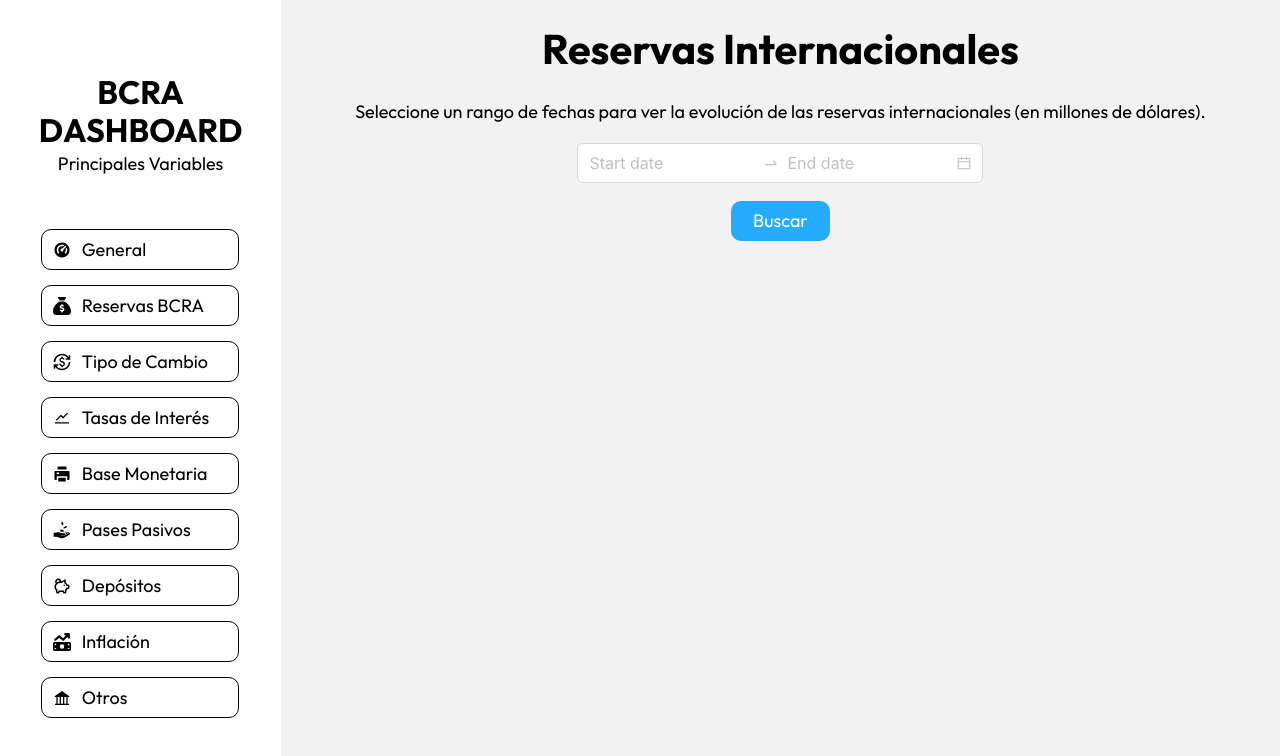
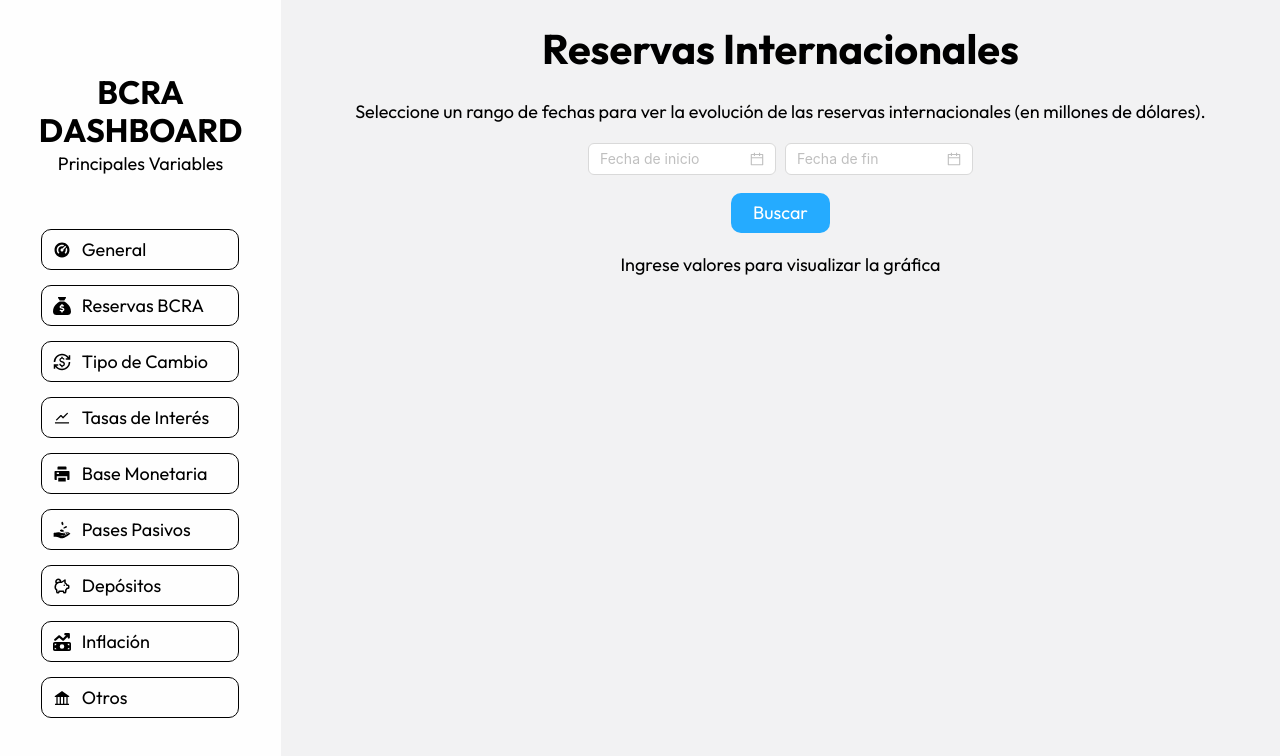
Before and after one commit to imanolgzz/bcra-mainvariables-dashboard, a Next.js app: page /reserves in a window 1280 px wide. Shown: the top 756 px of the page. Built offline with nearby package versions, Linux system fonts and the light colour scheme.

Commit message:
optimized reserves section and changed the datepicker

```diff
--- a/app/api/reserves/route.ts
+++ b/app/api/reserves/route.ts
@@ -14,13 +14,21 @@
 
   let dates: string[] = [];
   let values: number[] = [];
+
   data.results.forEach((element: { fecha: string; valor: string; }) => {
     dates.push(element.fecha);
     values.push(parseFloat(element.valor.replace('.', '')));
   });
 
-  // Convert to JSON with dates : string[] and values: number[]
+  // Si está vacío, devolver un error
+  if (dates.length === 0 || values.length === 0) {
+    return new Response(JSON.stringify({error: "No se encontraron datos en el rango de fechas proporcionado"}), {status: 404});
+  }
 
+  // Ir ordenando los datos por fecha
+  data.results.sort((a: { fecha: string; }, b: { fecha: string; }) => {
+    return new Date(a.fecha).getTime() - new Date(b.fecha).getTime();
+  });
 
   return new Response(JSON.stringify({dates, values}), {status: 200});
 }
--- a/app/reserves/page.tsx
+++ b/app/reserves/page.tsx
@@ -1,5 +1,7 @@
 'use client';
-import { DatePicker } from "antd";
+import DatePicker from "antd/es/date-picker"
+import type { DatePickerProps } from 'antd/es/date-picker/index';
+
 import styles from '@/styles/reserves.module.css';
 import dayjs from 'dayjs';
 import customParseFormat from 'dayjs/plugin/customParseFormat';
@@ -17,8 +19,6 @@
 } from 'chart.js';
 
 dayjs.extend(customParseFormat);
-
-const { RangePicker } = DatePicker;
 
 const dateFormat = 'YYYY-MM-DD';
 
@@ -45,13 +45,33 @@
 
 export default function Reserves(){
   const [isFetchingData, setIsFetchingData] = useState(false)
-  const [dates,setDates] = useState<datesProps|undefined> (undefined)
+  const [mensaje, setMensaje] = useState<string>("Ingrese valores para visualizar la gráfica")
+  const [dates,setDates] = useState<datesProps> ({
+    startDate: '',
+    endDate: ''
+  })
+
   const [reservesData, setReservesData] = useState<reservesProps|undefined> (undefined)
 
+  const handleStartDateChange: DatePickerProps['onChange'] = (date, dateString) => {
+    setDates({
+      startDate: dateString.toString(),
+      endDate: dates.endDate
+    })
+  };
+
+  const handleEndDateChange: DatePickerProps['onChange'] = (date, dateString) => {
+    setDates({
+      startDate: dates.startDate,
+      endDate: dateString.toString()
+    })
+  };
+
   const fetchReservesData = async () => {
-    if(dates === undefined){
+    if(dates.startDate === '' || dates.endDate === ''){
       return
     }
+
     setIsFetchingData(true)
     const response = await fetch('/api/reserves', {
       method: 'POST',
@@ -67,6 +87,10 @@
     if(response.status === 200){
       setReservesData(data);
       console.log(reservesData);
+      setIsFetchingData(false);
+    } else {
+      setMensaje(data.error);
+      setReservesData(undefined);
       setIsFetchingData(false);
     }
   }
@@ -85,6 +109,7 @@
       <h1>Reservas Internacionales</h1>
       <div className = {styles.generalContainer}>
         <p style={{textAlign:"center", paddingRight: "1rem", paddingLeft:"1rem"}}>Seleccione un rango de fechas para ver la evolución de las reservas internacionales (en millones de dólares).</p>
+        {/*
         <RangePicker
           onChange={(dates, dateStrings) => {
             setDates({
@@ -98,12 +123,41 @@
           minDate={dayjs('1996-01-02', dateFormat)}
           maxDate={dayjs()}
         />
+        */}
+        <div style={{display:"flex", flexWrap:"wrap", justifyContent:"center", alignItems:"center", gap:"0.5rem", padding:"0 0.8rem 0 0.8rem"}}>
+        <DatePicker
+            onChange={handleStartDateChange}
+            size="middle"
+            picker="date"
+            placement="bottomRight"
+            format={dateFormat}
+            placeholder="Fecha de inicio"
+            minDate={dayjs('1996-01-02', dateFormat)}
+            //maxDate={dayjs(dates.endDate,dateFormat)}
+            //maxDate es la fecha fin o la fecha actual, la que sea menor
+            maxDate={dayjs(dates.endDate,dateFormat) < dayjs() ? dayjs(dates.endDate,dateFormat) : dayjs()}
+          />
+          <DatePicker
+            onChange={handleEndDateChange}
+            size="middle"
+            picker="date"
+            placement="bottomLeft"
+            format={dateFormat}
+            placeholder="Fecha de fin"
+            //minDate={dayjs(dates.startDate,dateFormat)}
+            minDate={dayjs(dates.startDate,dateFormat) > dayjs('1996-01-02', dateFormat) ? dayjs(dates.startDate,dateFormat) : dayjs('1996-01-02', dateFormat)}
+            maxDate={dayjs()}
+          />
+        </div>
+
+
 
       </div>
       <div onClick={() => {fetchReservesData()}} className = {styles.searchButton}>
         Buscar
       </div>
       {isFetchingData && <p>Cargando...</p>}
+      {((reservesData === undefined) && !isFetchingData) && <p>{mensaje}</p>}
       {(!isFetchingData && reservesData) && (
         <div style={{width: "90%", height: "62%"}}>
           <Line
--- a/package.json
+++ b/package.json
@@ -11,6 +11,7 @@
   "dependencies": {
     "antd": "^5.17.0",
     "chart.js": "^4.4.2",
+    "dayjs": "^1.11.11",
     "next": "14.2.3",
     "react": "^18",
     "react-chartjs-2": "^5.2.0",
```
Also changed, not shown: 1 other file (tests, documents, lock files or other folders).
